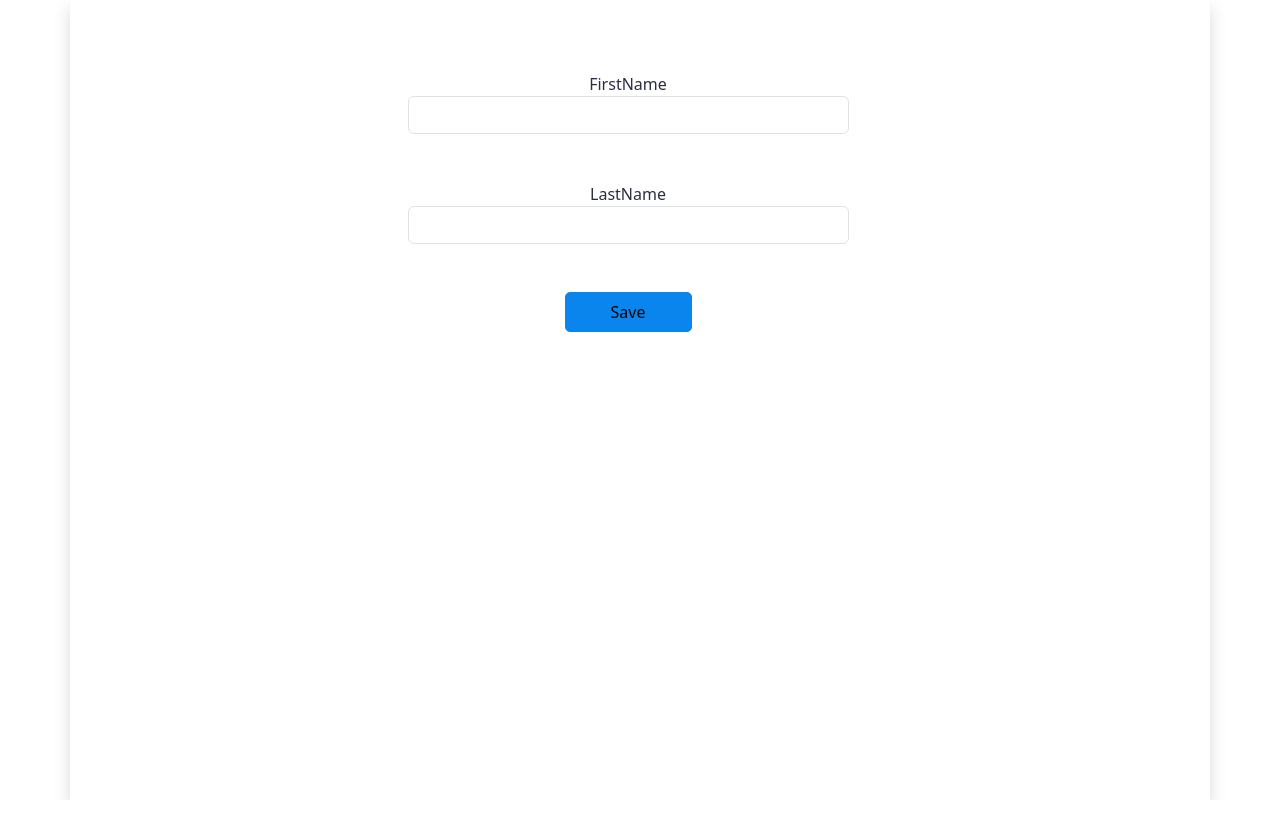
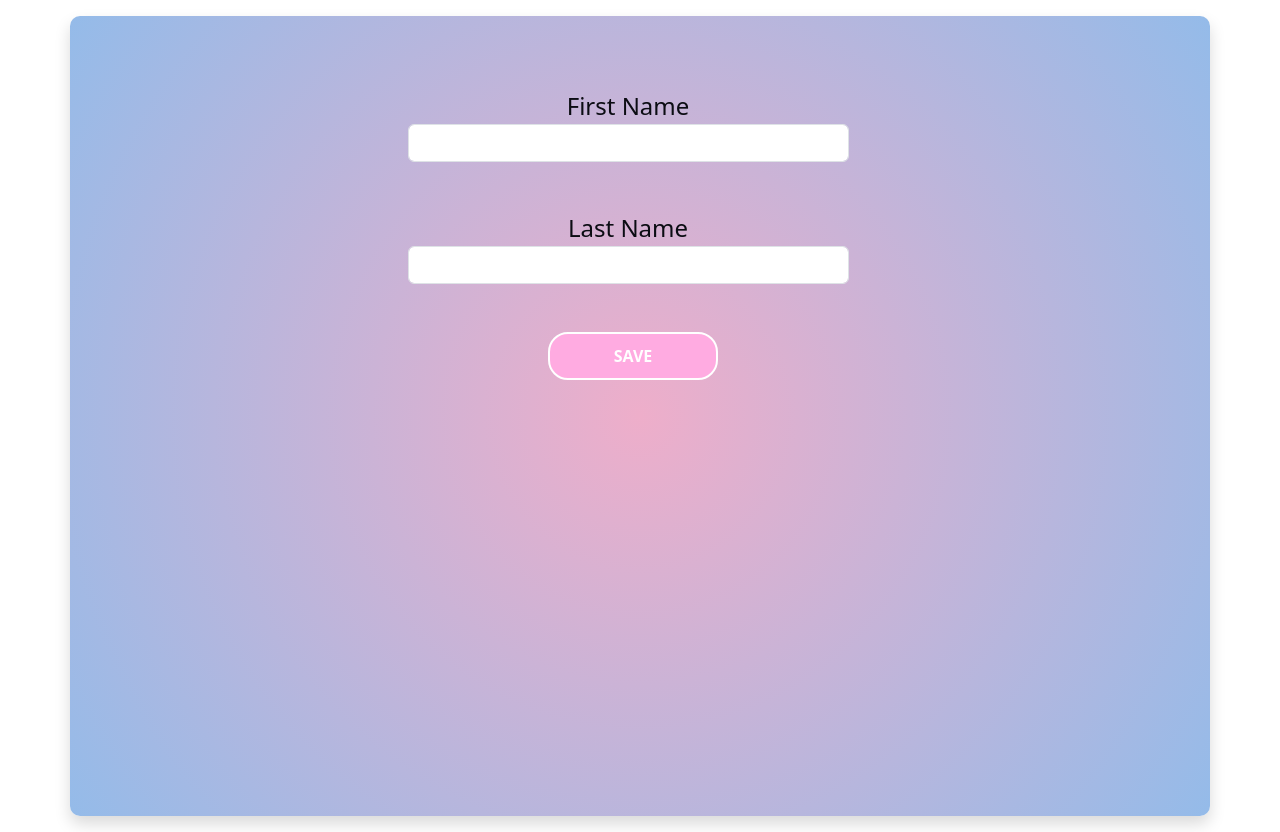
Before and after one commit to bstkpnr/player-case, a React (Create React App) app: page / in a window 1280 px wide. Before the commit the page ends 800 px from the top, so only its background shows below. Built offline with nearby package versions, Linux system fonts and the light colour scheme.

Commit message:
edit style

```diff
--- a/src/components/AddPlayer.js
+++ b/src/components/AddPlayer.js
@@ -34,12 +34,12 @@ export default function AddPlayer(props) {
   };
 
   return (
-    <div className="container shadow min-vh-100 py-4">
+    <div className="container shadow min-vh-100 py-4 mb-3 mt-3">
       <form onSubmit={handleSubmit}>
         <div className="row">
           <div className="row mt-5">
             <div className="col-md-5 mx-auto">
-              <label>FirstName</label>
+              <label className="font-weight-bold">First Name</label>
               <div className="input-group">
                 <input
                   className="form-control border"
@@ -54,7 +54,7 @@ export default function AddPlayer(props) {
           </div>
           <div className="row mt-5">
             <div className="col-md-5 mx-auto">
-              <label>LastName</label>
+              <label className="font-weight-bold">Last Name</label>
               <div className="input-group">
                 <input
                   className="form-control border"
@@ -69,7 +69,7 @@ export default function AddPlayer(props) {
           </div>
           <div className="row mt-5">
             <div className="col-md-5 mx-auto">
-              <button className="btnInput " type="submit">
+              <button className="btnInput text-white " type="submit">
                 Save
               </button>
             </div>
--- a/src/components/ListPlayer.js
+++ b/src/components/ListPlayer.js
@@ -76,16 +76,13 @@ export default function ListPLayer() {
       }
     }
   };
-  const addGroup = async (e) => {
-    e.preventDefault();
-    console.log("Tıklandı");
-  };
+
   const handleChange = (e) => {
     setSelectGroup(e.target.value);
   };
 
   return (
-    <div className="container shadow min-vh-100 py-4 mt-3">
+    <div className="container shadow min-vh-100 py-4 mt-3 mb-3">
       <table className="table">
         <thead>
           <th scope="col">First Name</th>
@@ -140,7 +137,7 @@ export default function ListPLayer() {
                   <span>
                     <FaRegEdit
                       id="i"
-                      color="blue"
+                      color="#5CB8E4"
                       size={24}
                       onClick={() =>
                         editPlayers(
--- a/src/style/App.scss
+++ b/src/style/App.scss
@@ -36,12 +36,3 @@
     transform: rotate(360deg);
   }
 }
-
-.dark {
-  background-color: #333;
-  color: #fff;
-}
-.light {
-  background-color: #fff;
-  color: #333;
-}
--- a/src/style/mainstyle.scss
+++ b/src/style/mainstyle.scss
@@ -1,13 +1,33 @@
 label{
-    font-size: 1rem;
-    color: #2b2d42;
+    font-size: 1.5rem;
+    color: #0b0c13;
     font-family: system-ui, -apple-system, BlinkMacSystemFont, 'Segoe UI', Roboto, Oxygen, Ubuntu, Cantarell, 'Open Sans', 'Helvetica Neue', sans-serif;
 }
 .btnInput{
-    background-color: #0a85ed;
-    width: 127px;
-    height: 40px;
-    border-radius: 5px;
-    border: 1px solid #0a85ed;
+    border: 2px solid white;
+    background-color: #FFABE1;
+    border-radius: 20px;
+    color: #fff;
+    transition: .3s;
+    width: 170px;
+  padding-top: 10px;
+  padding-bottom: 10px;
+  text-align: center;
+  color: #000;
+  text-transform: uppercase;
+  font-weight: 600;
+  margin-left: 10px;
+  margin-bottom: 10px;
+  cursor: pointer;
+  display: inline-block;
 
 }
+.btnInput:hover{
+    box-shadow: 8px 8px #99bdff;
+  transition: .3s;
+}
+.container {
+    background: rgb(238,174,202);
+background: radial-gradient(circle, rgba(238,174,202,1) 0%, rgba(148,187,233,1) 100%);
+border-radius: 10px;
+}
```
